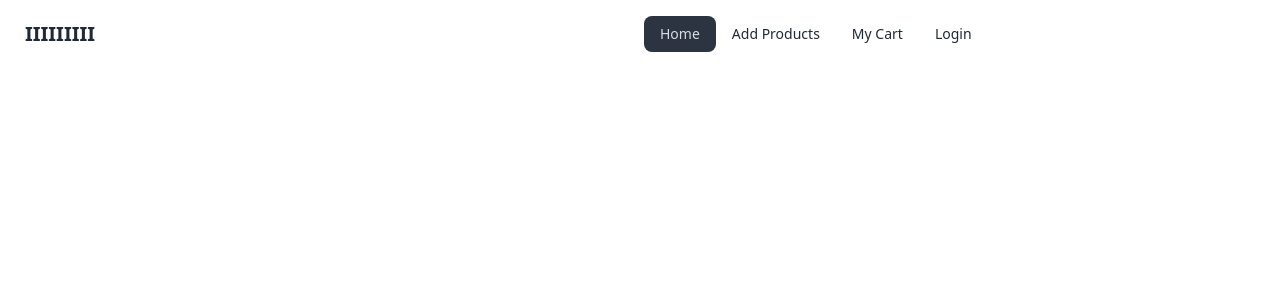
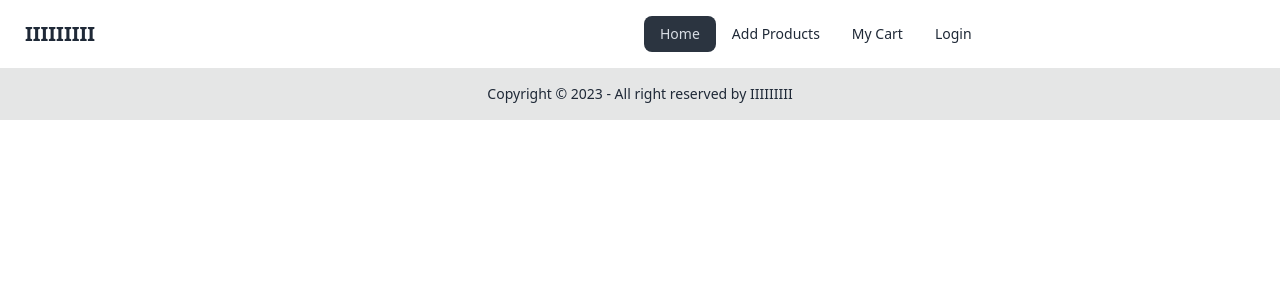
Before and after one commit to tahmid530/Brand-Shop-Client, a React (Vite) app: page / in a window 1280 px wide. Shown: the top 300 px of the page. Built offline with nearby package versions, Linux system fonts and the light colour scheme.

Commit message:
footer added

```diff
--- /dev/null
+++ b/src/components/Footer.jsx
@@ -0,0 +1,15 @@
+
+
+const Footer = () => {
+    return (
+        <>
+            <footer className="footer footer-center p-4 bg-base-300 text-base-content">
+                <aside>
+                    <p>Copyright © 2023 - All right reserved by IIIIIIIII</p>
+                </aside>
+            </footer>
+        </>
+    );
+};
+
+export default Footer;
--- a/src/components/Root.jsx
+++ b/src/components/Root.jsx
@@ -1,5 +1,6 @@
 import { Outlet } from "react-router-dom";
 import Header from "./Header";
+import Footer from './Footer';
 
 
 
@@ -10,7 +11,7 @@
                 <Header></Header>
                 <Outlet></Outlet>
             </div>
-            {/* <Footer></Footer> */}
+            <Footer></Footer>
         </>
     );
 };
```
